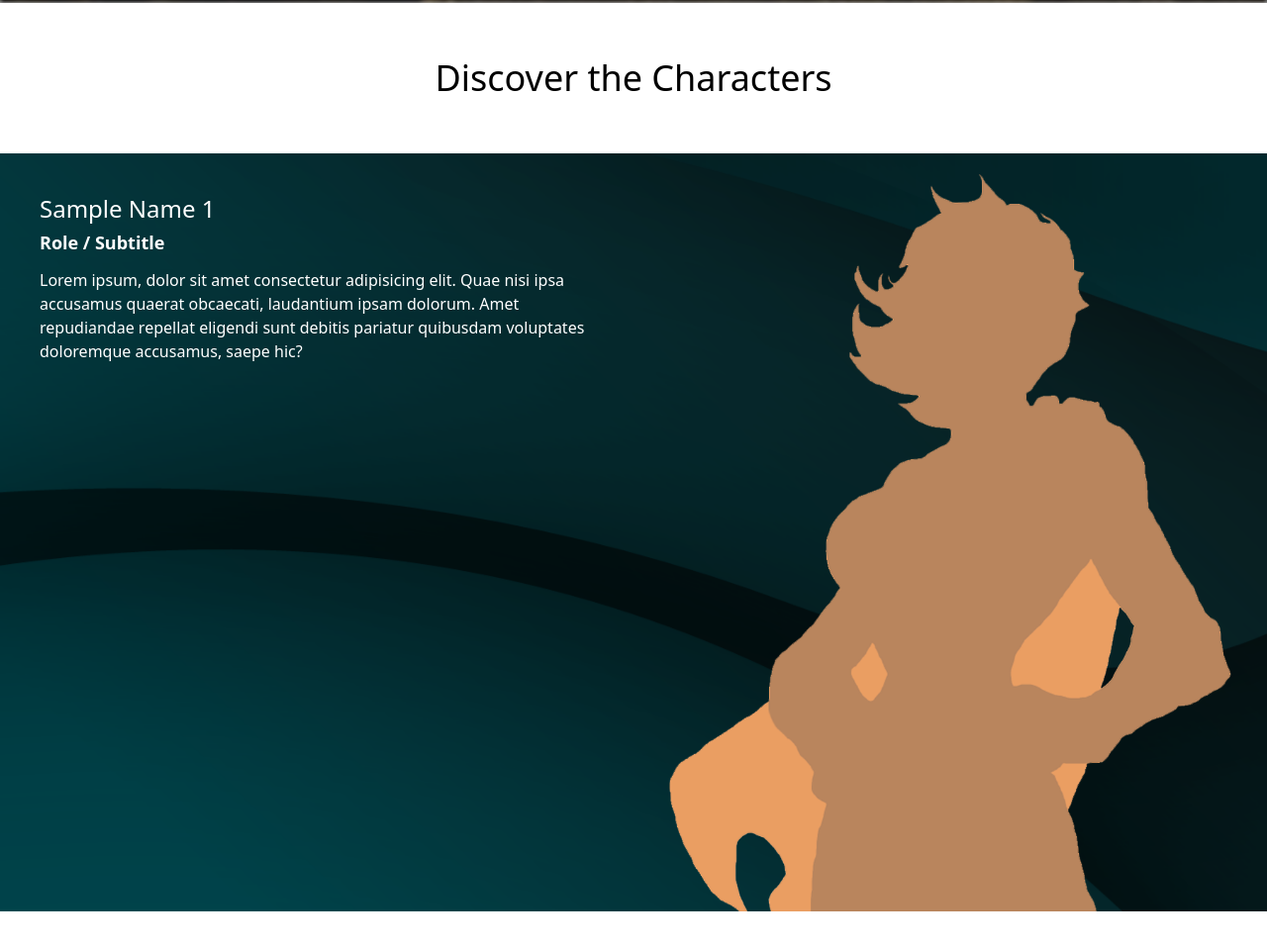
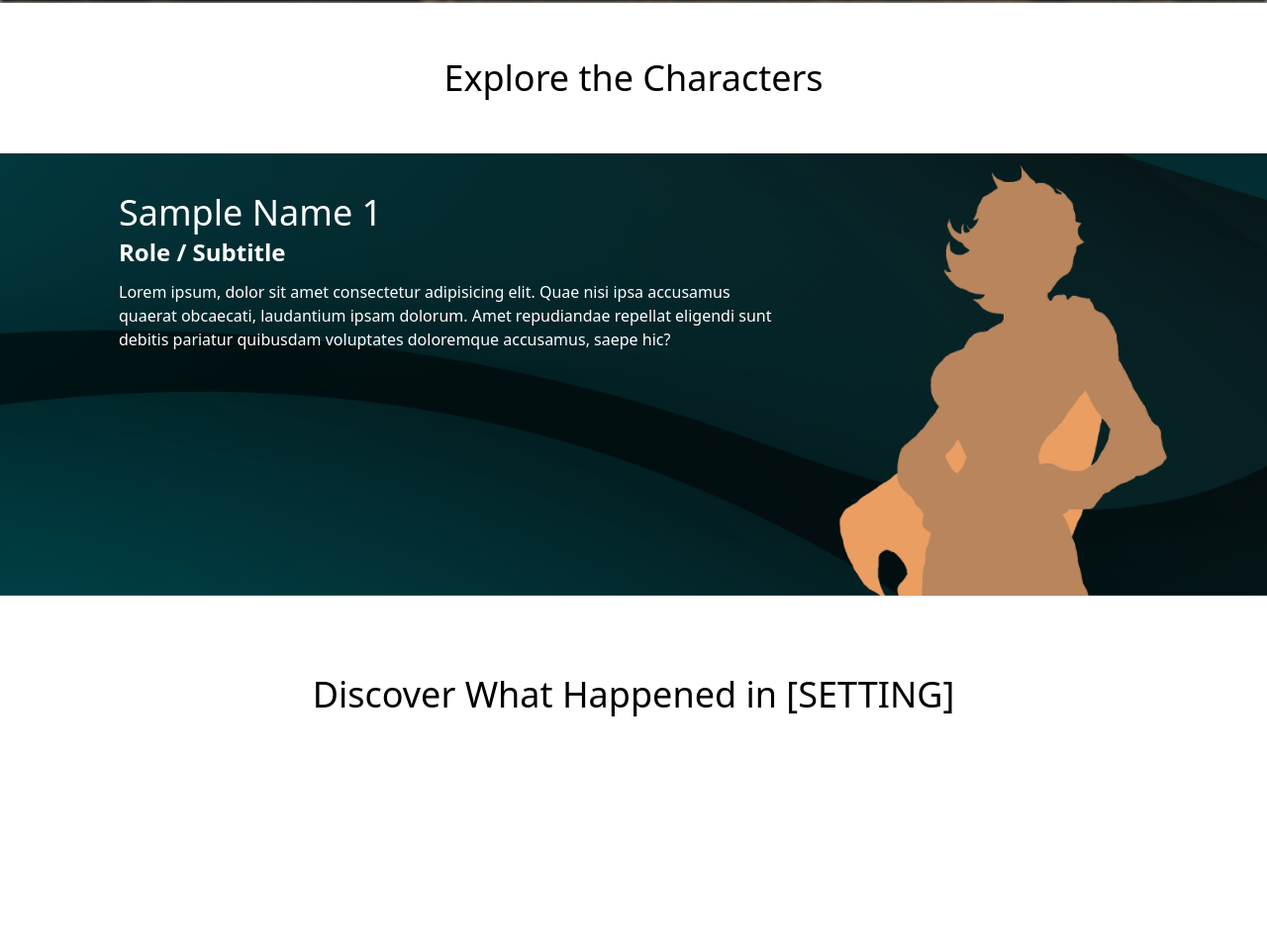
Before and after one commit to christiankyle-ching/Webdev-Multimedia--Comics, a website built with Parcel: page src/index.html in a window 1280 px wide. Shown: the part 805-1764 px from the top of the page at 99% size. After the commit the page ends 1607 px from the top, so only its background shows below. Built offline with nearby package versions, Linux system fonts and the light colour scheme.

Commit message:
Potential Fixes: Sidebar showing on load, Character Slider sizing

```diff
--- a/src/components/sidebar/index.js
+++ b/src/components/sidebar/index.js
@@ -22,3 +22,8 @@ const closeButtons = document.querySelectorAll('.sidebar .sidebar-close-btn')
 for (const btn of closeButtons) {
     btn.addEventListener("click", () => closeSidebar(btn.parentElement.parentElement))
 }
+
+const sidebars = document.querySelectorAll('.sidebar')
+window.addEventListener("load", () => {
+    sidebars.forEach(e => e.classList.add('transition-visibility'))
+})
--- a/src/components/sidebar/sidebar.css
+++ b/src/components/sidebar/sidebar.css
@@ -10,6 +10,9 @@
   overflow: hidden;
 
   visibility: hidden;
+}
+
+.transition-visibility {
   transition: visibility var(--sidebar-animation-duration) ease-in-out;
 }
 
--- a/src/index.html
+++ b/src/index.html
@@ -154,7 +154,7 @@
 
     <!-- TODO: SECTION 2 - Characters -->
     <div class="section-2 container pb-20 mx-auto">
-      <h1 class="text-center py-14">Discover the Characters</h1>
+      <h1 class="text-center py-14">Explore the Characters</h1>
 
       <div id="characterSwiper" class="swiper-container">
         <div class="bg-parallax" data-swiper-parallax="-5%"></div>
@@ -162,6 +162,11 @@
       </div>
     </div>
 
+    <!-- TODO: SECTION 2 - Characters -->
+    <div class="section-3 container pb-20">
+      <h1 class="text-center">Discover What Happened in [SETTING]</h1>
+    </div>
+
     <!-- Scripts -->
     <script src="./index.js"></script>
   </body>
--- a/src/index.js
+++ b/src/index.js
@@ -55,22 +55,22 @@ const characterSwiperSlideContainer = document.querySelector(
 );
 
 const slideTemplate = document.createElement("div");
-slideTemplate.classList.add("swiper-slide", "grid", "grid-cols-2");
+slideTemplate.classList.add("swiper-slide", "grid", "grid-cols-2", "md:grid-cols-3", "md:px-20");
 
 const characterImg = document.createElement("img");
 characterImg.classList.add("character-image", "col-span-1");
 
 const colContent = document.createElement("div");
-colContent.classList.add("col-span-1", "p-4", "sm:p-10", "text-white");
+colContent.classList.add("col-span-1", "md:col-span-2", "p-4", "sm:p-10", "text-white");
 
-const characterNameEl = document.createElement("h3");
-characterNameEl.classList.add("character-name", "text-lg", "md:text-2xl");
-const characterSubtitleEl = document.createElement("h5");
+const characterNameEl = document.createElement("h2");
+characterNameEl.classList.add("character-name", "text-2xl", "md:text-4xl");
+const characterSubtitleEl = document.createElement("h4");
 characterSubtitleEl.classList.add(
   "character-subtitle",
   "pt-1",
-  "text-base",
-  "md:text-lg"
+  "text-lg",
+  "md:text-2xl"
 );
 const characterDescriptionEl = document.createElement("p");
 characterDescriptionEl.classList.add(
@@ -80,10 +80,10 @@ characterDescriptionEl.classList.add(
   "md:text-base"
 );
 
-characterNameEl.dataset.swiperParallax = "-100%";
-characterSubtitleEl.dataset.swiperParallax = "-75%";
 characterDescriptionEl.dataset.swiperParallax = "-50%";
-characterImg.dataset.swiperParallax = "-25%";
+characterSubtitleEl.dataset.swiperParallax = "-100%";
+characterNameEl.dataset.swiperParallax = "-150%";
+characterImg.dataset.swiperParallax = "-200%";
 
 colContent.appendChild(characterNameEl);
 colContent.appendChild(characterSubtitleEl);
@@ -107,4 +107,9 @@ characters.forEach((c) => {
 const characterSwiper = new Swiper("#characterSwiper", {
   direction: "horizontal",
   parallax: true,
+  autoplay: {
+    delay: 10000,
+    disableOnInteraction: true,
+  },
+  loop: true,
 });
--- a/src/styles/global.css
+++ b/src/styles/global.css
@@ -6,6 +6,22 @@
   --sidebar-animation-duration: 500ms;
   --sidebar-link-bg: ;
 }
+
+/* Scrollbar */
+body {
+  overflow: overlay;
+}
+::-webkit-scrollbar {
+  width: auto;
+}
+
+::-webkit-scrollbar-thumb {
+  border-radius: 20px;
+  background-color: rgba(109, 40, 217);
+  background-clip: content-box;
+  border: 5px rgba(0, 0, 0, 0) solid;
+}
+
 
 /* #region UTILS & FIXES */
 .absolute-fill {
@@ -18,6 +34,14 @@
 
 .swiper-lazy-preloader {
   z-index: -1 !important;
+}
+
+.swiper-wrapper:hover {
+  cursor: grab;
+}
+
+.swiper-wrapper:active {
+  cursor: grabbing;
 }
 /* #endregion */
 
--- a/src/styles/index.css
+++ b/src/styles/index.css
@@ -17,13 +17,18 @@
   object-position: center;
 }
 
-#characterSwiper .swiper-wrapper {
-  min-height: 60vmin;
+#characterSwiper .swiper-slide {
+  height: unset !important;
 }
 
-#characterSwiper .swiper-slide {
-  /* Fix for grid not occupying 100% of height */
-  height: unset !important;
+.character-image {
+  height: 100%;
+  width: 100%;
+
+  object-fit: cover;
+  object-position: top;
+  /* TODO: Not working */
+  overflow: visible;
 }
 
 #characterSwiper .bg-parallax {
@@ -35,16 +40,7 @@
 
   filter: brightness(0.5);
 
-  background-image: url('../assets/characters/bg-character.png');
+  background-image: url("../assets/characters/bg-character.png");
   background-position: center;
   background-size: cover;
 }
-
-.character-image {
-  width: 100%;
-  height: 100%;
-
-  object-fit: cover;
-  object-position: top;
-  overflow: visible;
-}
```
